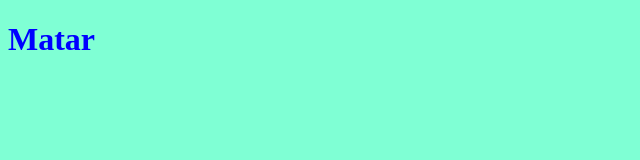
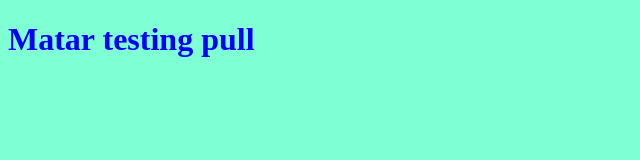
Before and after one commit to YoussefMohamedym3/myproject, a plain HTML site: page index.html in a window 1280 px wide. Shown: the whole page, without its empty margins (0-640 px from the left). Drawn offline with Linux system fonts and the light colour scheme.

Commit message:
testing pull

```diff
--- a/index.html
+++ b/index.html
@@ -8,7 +8,7 @@
 
 </head>
 <body>
-<h1>Matar</h1>
+<h1>Matar testing pull</h1>
     <script src="app.js"></script>
 
 
```
